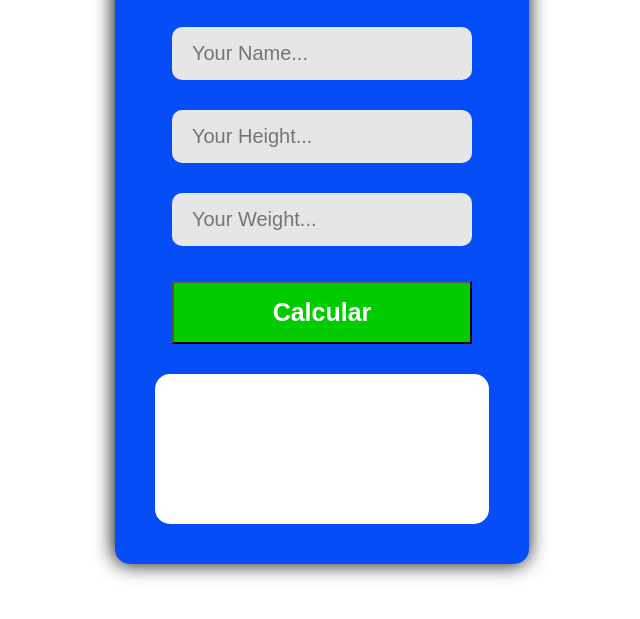
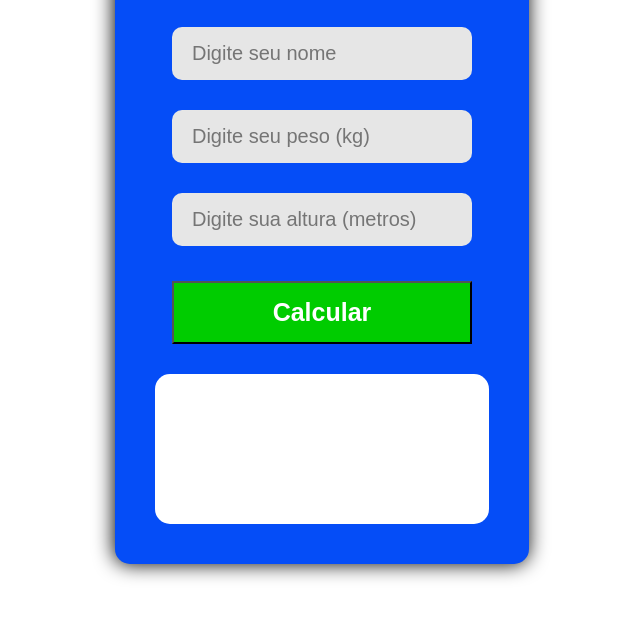
Before and after one commit to BrunoM-Dev/projectsJSVanilla, a plain HTML site: page Project-IMC/index.html in a window 1280 px wide. Shown: the part 119-738 px from the top of the page, without its empty margins (318-958 px from the left). Drawn offline with Linux system fonts and the light colour scheme.

Commit message:
Refactor - Project IMC

```diff
--- a/Project-IMC/index.html
+++ b/Project-IMC/index.html
@@ -18,15 +18,15 @@
             <div class="bottom">
                 <form action="index.html" method="get">
                     <div class="input-box">
-                        <input type="text" placeholder="Your Name..." name="name" id="name" required>
+                        <input type="text" placeholder="Digite seu nome" name="name" id="name" required>
                     </div>
 
                     <div class="input-box">
-                        <input type="number" placeholder="Your Height..." name="height" id="height" required>
+                        <input type="number" placeholder="Digite seu peso (kg)" id="weight" name="weight" required>
                     </div>
 
                     <div class="input-box">
-                        <input type="number" placeholder="Your Weight..." id="weight" name="weight" required>
+                        <input type="number" placeholder="Digite sua altura (metros)" name="height" id="height" required>
                     </div>
 
                     <input type="submit" value="Calcular" id="send">
```
